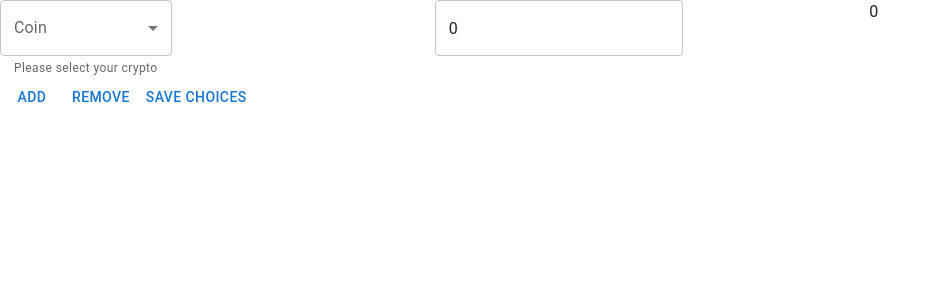
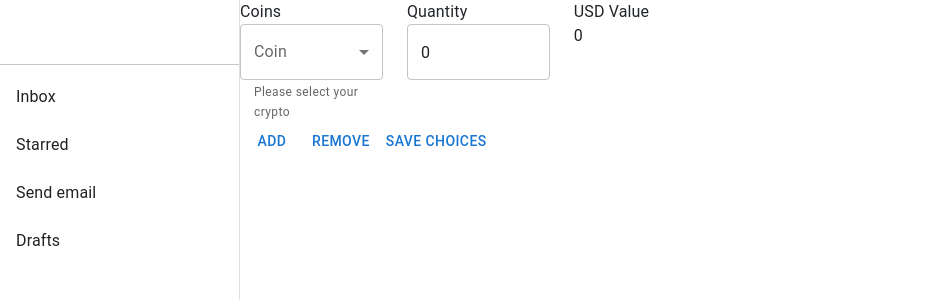
Before and after one commit to charalamposkokkalis/OxfordHack2022, a React (Create React App) app in the folder frontend/: page / in a window 1280 px wide. Shown: the top 300 px of the page, without its empty margins (0-941 px from the left). Built offline with nearby package versions, Linux system fonts and the light colour scheme.

Commit message:
Add sidebar

```diff
--- a/frontend/src/App.js
+++ b/frontend/src/App.js
@@ -3,9 +3,19 @@ import "./App.css";
 import { BrowserRouter, Route, Routes } from "react-router-dom";
 import ArticleList from "./Components/ArticleList";
 import Home from "./Components/Home";
+import Drawer from "@mui/material/Drawer";
+import Box from "@mui/material/Box";
+import AppBar from "@mui/material/AppBar";
+import Typography from "@mui/material/Typography";
+import Toolbar from "@mui/material/Toolbar";
+import Divider from "@mui/material/Divider";
+import List from "@mui/material/List";
+import ListItem from "@mui/material/ListItem";
+import ListItemIcon from "@mui/material/ListItemIcon";
+import ListItemText from "@mui/material/ListItemText";
 
 function App() {
-  const [articles, setArticles] = useState([]);
+  // const [articles, setArticles] = useState([]);
 
   // Modify the current state by setting the new data to
   // the response from the backend
@@ -24,10 +34,40 @@ function App() {
 */
 
   return (
-    <BrowserRouter>
-      <Routes>
-        <Route exact path="/" element={<Home />} />
-        <Route path="/articles" element={<ArticleList articles={articles} />}>
+    <Box sx={{ display: "flex" }}>
+      {/*
+      <AppBar
+        position="fixed"
+        sx={{ width: `calc(100% - 240px)`, ml: `240px`, minHeight: 65 }}
+      >
+        <Typography> AppBar </Typography>
+      </AppBar>
+      */}
+      <Drawer
+        sx={{
+          width: 240,
+          flexShrink: 0,
+          "& .MuiDrawer-paper": {
+            width: 240,
+            boxSizing: "border-box",
+          },
+        }}
+        variant="permanent"
+        anchor="left"
+      >
+        <Toolbar />
+        <Divider />
+        <List>
+          {["Inbox", "Starred", "Send email", "Drafts"].map((text, index) => (
+            <ListItem button key={text}>
+              <ListItemText primary={text} />
+            </ListItem>
+          ))}
+        </List>
+      </Drawer>
+      <BrowserRouter>
+        <Routes>
+          <Route exact path="/" element={<Home />} />
           {/*
           <div className="App container m-4">
           <div className="row">
@@ -42,9 +82,9 @@ function App() {
 
           </div>
           */}
-        </Route>
-      </Routes>
-    </BrowserRouter>
+        </Routes>
+      </BrowserRouter>
+    </Box>
   );
 }
 
--- a/frontend/src/Components/Coin.js
+++ b/frontend/src/Components/Coin.js
@@ -10,6 +10,7 @@ const Coin = (props) => {
 
   const handleChange = (event) => {
     setCrypto(event.target.value);
+    setQuantity(0);
   };
 
   return (
--- a/frontend/src/Components/Home.js
+++ b/frontend/src/Components/Home.js
@@ -1,6 +1,8 @@
 import Coin from "./Coin";
 import { useState } from "react";
 import Button from "@mui/material/Button";
+import Grid from "@mui/material/Grid";
+import Typography from "@mui/material/Typography";
 // import axios from "axios";
 
 const Home = (props) => {
@@ -61,6 +63,17 @@ const Home = (props) => {
   return (
     <div>
       <form>
+        <Grid container spacing={3}>
+          <Grid item xs={4}>
+            <Typography> Coins </Typography>
+          </Grid>
+          <Grid item xs={4}>
+            <Typography> Quantity </Typography>
+          </Grid>
+          <Grid item xs>
+            <Typography> USD Value </Typography>
+          </Grid>
+        </Grid>
         {coins}
         <Button onClick={addButton}> Add </Button>
         <Button onClick={coins.length > 1 ? removeButton : null}>
```
